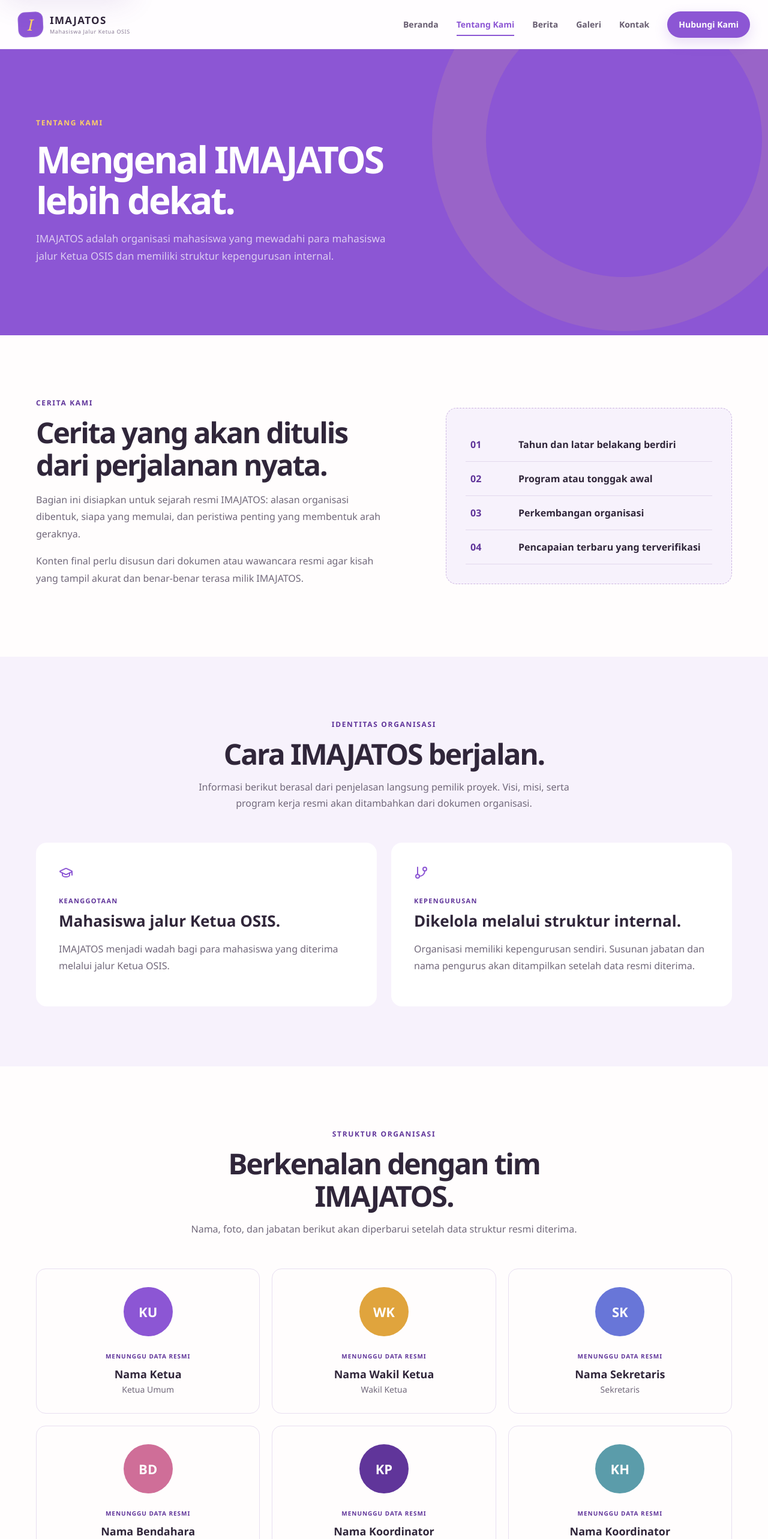
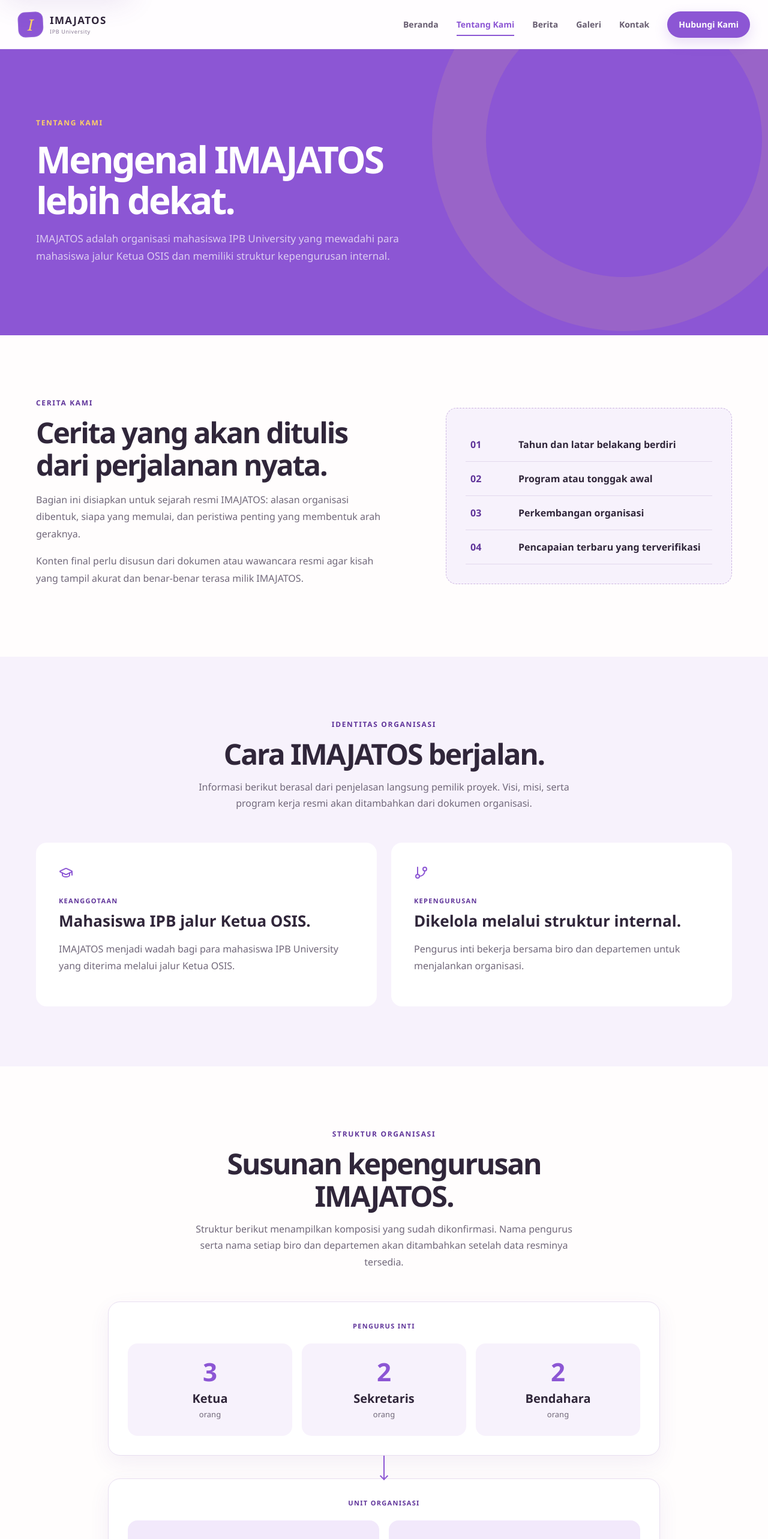
Before and after one commit to zeinzrtra/imajatosWeb, a Next.js app in the folder frontend/: page /tentang in a window 1280 px wide. Shown: the top 2566 px of the page at 60% size. Built offline with nearby package versions, Linux system fonts and the light colour scheme.

Commit message:
feat: add IPB identity and organization structure

```diff
--- a/frontend/app/globals.css
+++ b/frontend/app/globals.css
@@ -139,6 +139,18 @@
 .values-row div { display:flex;justify-content:center;align-items:center;gap:10px;border-right:1px solid rgba(255,255,255,.16); }
 .values-row div:last-child { border:0; }
 .values-row svg { color:var(--lime); }
+.structure-chart { max-width:920px;margin:48px auto 0; }
+.structure-group { border:1px solid var(--line);background:#fff;border-radius:20px;padding:32px;box-shadow:0 12px 35px rgba(96,53,154,.07); }
+.structure-label { display:block;margin-bottom:22px;color:var(--green-2);font-size:11px;font-weight:800;letter-spacing:.12em;text-align:center;text-transform:uppercase; }
+.structure-cards { display:grid;grid-template-columns:repeat(3,1fr);gap:16px; }
+.structure-cards-units { grid-template-columns:repeat(2,1fr); }
+.structure-card { min-height:150px;padding:26px 18px;text-align:center;background:var(--cream);border-radius:16px; }
+.structure-card strong { display:block;color:var(--green);font:800 42px/1 'Segoe UI',Arial,sans-serif; }
+.structure-card h3 { margin:10px 0 4px;font:700 20px 'Segoe UI',Arial,sans-serif; }
+.structure-card p { margin:0;color:var(--muted);font-size:13px;line-height:1.5; }
+.structure-card-unit { background:#f2e9fb; }
+.structure-connector { width:2px;height:38px;margin:0 auto;background:var(--green);position:relative; }
+.structure-connector::after { content:"";position:absolute;bottom:-1px;left:50%;width:8px;height:8px;border-right:2px solid var(--green);border-bottom:2px solid var(--green);transform:translateX(-50%) rotate(45deg); }
 .team-grid { display:grid;grid-template-columns:repeat(3,1fr);gap:20px;margin-top:48px; }
 .team-card { text-align:center;border:1px solid var(--line);border-radius:16px;padding:30px; }
 .avatar { width:82px;height:82px;margin:0 auto 20px;border-radius:50%;display:grid;place-items:center;font:800 22px 'Segoe UI',Arial,sans-serif;color:#fff; }
@@ -181,6 +193,6 @@
 .location-placeholder p { color:var(--muted); margin:7px 0 0; }
 .footer { background:#2b193d;color:#fff;padding-top:65px; }.footer-grid{display:grid;grid-template-columns:1.4fr .7fr 1fr;gap:80px;padding-bottom:55px}.footer-brand .brand-mark{background:var(--lime);color:var(--green)}.footer-brand .brand-copy small{color:rgba(255,255,255,.55)}.footer-grid>div:first-child>p{max-width:360px;color:rgba(255,255,255,.64);line-height:1.7;font-size:14px}.footer h4{font:700 14px 'Segoe UI',Arial,sans-serif;margin:5px 0 22px}.footer-grid>div:nth-child(2){display:flex;flex-direction:column;gap:13px}.footer-grid>div:nth-child(2) a{color:rgba(255,255,255,.68);font-size:14px}.social-button{display:inline-flex;align-items:center;gap:8px;color:var(--lime);font-size:13px;margin-top:8px}.contact-line{display:flex;align-items:center;gap:10px;color:rgba(255,255,255,.68);font-size:13px}.contact-line svg{color:var(--lime);flex:none}.copyright{padding:21px 0;border-top:1px solid rgba(255,255,255,.1);color:rgba(255,255,255,.48);font-size:12px}
 @media(max-width:900px){.menu-toggle{display:block}.main-nav{display:none;position:absolute;left:20px;right:20px;top:74px;background:#fff;padding:20px;box-shadow:var(--shadow);border-radius:18px;flex-direction:column;align-items:stretch;gap:0}.main-nav.is-open{display:flex}.main-nav>a:not(.nav-cta){padding:13px}.main-nav>a::after{display:none}.nav-cta{text-align:center;margin-top:8px}.hero{min-height:690px}.hero-overlay{background:linear-gradient(90deg,rgba(39,21,58,.95),rgba(64,34,91,.72))}.intro,.story-grid,.contact-layout{grid-template-columns:1fr;gap:45px}.partner-section{grid-template-columns:1fr;gap:25px}.partner-section>.text-link{grid-column:1}.focus-grid{grid-template-columns:1fr 1fr}.news-grid{grid-template-columns:1fr 1fr}.news-card.featured{grid-column:span 2}.team-grid,.archive-grid{grid-template-columns:1fr 1fr}.filter-bar{align-items:flex-start;flex-direction:column}.gallery-grid{grid-template-columns:1fr 1fr}.footer-grid{grid-template-columns:1fr 1fr}.footer-grid>div:first-child{grid-column:span 2}}
-@media(max-width:600px){.shell,.header-inner{width:min(100% - 28px,1160px)}.section{padding:72px 0}.site-header{height:72px}.brand-copy small{display:none}.hero{min-height:760px}.hero h1{font-size:45px}.hero-content>p{font-size:16px}.hero-actions{flex-direction:column;align-items:stretch;max-width:320px}.hero-stats{gap:17px;margin-top:50px;flex-direction:column}.hero-stats div{padding-left:10px}.hero-stats strong{font-size:20px}.hero-stats span{font-size:11px}.intro{gap:38px}.partner-steps li{grid-template-columns:40px 1fr;gap:8px 12px}.partner-steps li p{grid-column:2}.focus-grid,.news-grid,.vision-grid,.team-grid,.archive-grid,.footer-grid{grid-template-columns:1fr}.news-card.featured,.footer-grid>div:first-child{grid-column:auto}.section-heading-row,.cta-inner,.gallery-summary{align-items:flex-start;flex-direction:column;gap:20px}.cta-inner h2{font-size:34px}.values-row{grid-template-columns:1fr 1fr;gap:20px}.values-row div{border:0}.gallery-grid{display:block}.gallery-grid figure{height:270px;margin-bottom:14px}.form-row{grid-template-columns:1fr}.form-card{padding:28px 22px}.contact-layout{gap:55px}.page-hero,.page-hero.compact{padding:72px 0}.page-hero h1{font-size:41px}.quote-card{padding:30px}.footer-grid{gap:35px}.gallery-summary p{margin:0}.video-banner{padding:28px;align-items:flex-start}.video-banner h2{font-size:22px}}
+@media(max-width:600px){.shell,.header-inner{width:min(100% - 28px,1160px)}.section{padding:72px 0}.site-header{height:72px}.brand-copy small{display:none}.hero{min-height:760px}.hero h1{font-size:45px}.hero-content>p{font-size:16px}.hero-actions{flex-direction:column;align-items:stretch;max-width:320px}.hero-stats{gap:17px;margin-top:50px;flex-direction:column}.hero-stats div{padding-left:10px}.hero-stats strong{font-size:20px}.hero-stats span{font-size:11px}.intro{gap:38px}.partner-steps li{grid-template-columns:40px 1fr;gap:8px 12px}.partner-steps li p{grid-column:2}.focus-grid,.news-grid,.vision-grid,.team-grid,.archive-grid,.footer-grid,.structure-cards,.structure-cards-units{grid-template-columns:1fr}.structure-group{padding:22px}.structure-card{min-height:0}.news-card.featured,.footer-grid>div:first-child{grid-column:auto}.section-heading-row,.cta-inner,.gallery-summary{align-items:flex-start;flex-direction:column;gap:20px}.cta-inner h2{font-size:34px}.values-row{grid-template-columns:1fr 1fr;gap:20px}.values-row div{border:0}.gallery-grid{display:block}.gallery-grid figure{height:270px;margin-bottom:14px}.form-row{grid-template-columns:1fr}.form-card{padding:28px 22px}.contact-layout{gap:55px}.page-hero,.page-hero.compact{padding:72px 0}.page-hero h1{font-size:41px}.quote-card{padding:30px}.footer-grid{gap:35px}.gallery-summary p{margin:0}.video-banner{padding:28px;align-items:flex-start}.video-banner h2{font-size:22px}}
 
 @media (prefers-reduced-motion:reduce){html{scroll-behavior:auto}*,*::before,*::after{animation-duration:.01ms!important;animation-iteration-count:1!important;transition-duration:.01ms!important;scroll-behavior:auto!important}}
--- a/frontend/app/layout.tsx
+++ b/frontend/app/layout.tsx
@@ -4,8 +4,8 @@
 import { Footer } from "@/components/Footer";
 
 export const metadata: Metadata = {
-  title: "IMAJATOS — Mahasiswa Jalur Ketua OSIS",
-  description: "Organisasi mahasiswa yang mewadahi para mahasiswa jalur Ketua OSIS dan dikelola melalui struktur kepengurusan internal.",
+  title: "IMAJATOS IPB — Mahasiswa Jalur Ketua OSIS",
+  description: "Organisasi mahasiswa IPB University yang mewadahi para mahasiswa jalur Ketua OSIS dan dikelola melalui struktur kepengurusan internal.",
 };
 
 export default function RootLayout({ children }: Readonly<{ children: React.ReactNode }>) {
--- a/frontend/app/tentang/page.tsx
+++ b/frontend/app/tentang/page.tsx
@@ -1,12 +1,22 @@
 import { GitBranch, GraduationCap } from "lucide-react";
 import { SectionTitle } from "@/components/SectionTitle";
-import { team } from "@/data/site";
+
+const executiveStructure = [
+  { count: 3, role: "Ketua" },
+  { count: 2, role: "Sekretaris" },
+  { count: 2, role: "Bendahara" },
+];
+
+const unitStructure = [
+  { count: 3, role: "Biro" },
+  { count: 4, role: "Departemen" },
+];
 
 export default function TentangPage() {
   return <>
-    <section className="page-hero"><div className="shell"><span>Tentang Kami</span><h1>Mengenal IMAJATOS<br />lebih dekat.</h1><p>IMAJATOS adalah organisasi mahasiswa yang mewadahi para mahasiswa jalur Ketua OSIS dan memiliki struktur kepengurusan internal.</p></div></section>
+    <section className="page-hero"><div className="shell"><span>Tentang Kami</span><h1>Mengenal IMAJATOS<br />lebih dekat.</h1><p>IMAJATOS adalah organisasi mahasiswa IPB University yang mewadahi para mahasiswa jalur Ketua OSIS dan memiliki struktur kepengurusan internal.</p></div></section>
     <section className="section shell story-grid"><div><SectionTitle eyebrow="Cerita Kami" title="Cerita yang akan ditulis dari perjalanan nyata." /><p>Bagian ini disiapkan untuk sejarah resmi IMAJATOS: alasan organisasi dibentuk, siapa yang memulai, dan peristiwa penting yang membentuk arah geraknya.</p><p>Konten final perlu disusun dari dokumen atau wawancara resmi agar kisah yang tampil akurat dan benar-benar terasa milik IMAJATOS.</p></div><div className="timeline-card timeline-placeholder"><span>01</span><strong>Tahun dan latar belakang berdiri</strong><span>02</span><strong>Program atau tonggak awal</strong><span>03</span><strong>Perkembangan organisasi</strong><span>04</span><strong>Pencapaian terbaru yang terverifikasi</strong></div></section>
-    <section className="values-section section"><div className="shell"><SectionTitle eyebrow="Identitas Organisasi" title="Cara IMAJATOS berjalan." text="Informasi berikut berasal dari penjelasan langsung pemilik proyek. Visi, misi, serta program kerja resmi akan ditambahkan dari dokumen organisasi." centered /><div className="vision-grid"><article><GraduationCap /><span>Keanggotaan</span><h3>Mahasiswa jalur Ketua OSIS.</h3><p>IMAJATOS menjadi wadah bagi para mahasiswa yang diterima melalui jalur Ketua OSIS.</p></article><article><GitBranch /><span>Kepengurusan</span><h3>Dikelola melalui struktur internal.</h3><p>Organisasi memiliki kepengurusan sendiri. Susunan jabatan dan nama pengurus akan ditampilkan setelah data resmi diterima.</p></article></div></div></section>
-    <section className="section shell"><SectionTitle eyebrow="Struktur Organisasi" title="Berkenalan dengan tim IMAJATOS." text="Nama, foto, dan jabatan berikut akan diperbarui setelah data struktur resmi diterima." centered /><div className="team-grid">{team.map((person, i) => <article className="team-card" key={`${person.role}-${i}`}><div className={`avatar avatar-${person.color}`}>{person.initials}</div><span>Menunggu data resmi</span><h3>{person.name}</h3><p>{person.role}</p></article>)}</div></section>
+    <section className="values-section section"><div className="shell"><SectionTitle eyebrow="Identitas Organisasi" title="Cara IMAJATOS berjalan." text="Informasi berikut berasal dari penjelasan langsung pemilik proyek. Visi, misi, serta program kerja resmi akan ditambahkan dari dokumen organisasi." centered /><div className="vision-grid"><article><GraduationCap /><span>Keanggotaan</span><h3>Mahasiswa IPB jalur Ketua OSIS.</h3><p>IMAJATOS menjadi wadah bagi para mahasiswa IPB University yang diterima melalui jalur Ketua OSIS.</p></article><article><GitBranch /><span>Kepengurusan</span><h3>Dikelola melalui struktur internal.</h3><p>Pengurus inti bekerja bersama biro dan departemen untuk menjalankan organisasi.</p></article></div></div></section>
+    <section className="section shell"><SectionTitle eyebrow="Struktur Organisasi" title="Susunan kepengurusan IMAJATOS." text="Struktur berikut menampilkan komposisi yang sudah dikonfirmasi. Nama pengurus serta nama setiap biro dan departemen akan ditambahkan setelah data resminya tersedia." centered /><div className="structure-chart"><div className="structure-group"><span className="structure-label">Pengurus Inti</span><div className="structure-cards">{executiveStructure.map((item) => <article className="structure-card" key={item.role}><strong>{item.count}</strong><h3>{item.role}</h3><p>orang</p></article>)}</div></div><div className="structure-connector" aria-hidden="true" /><div className="structure-group"><span className="structure-label">Unit Organisasi</span><div className="structure-cards structure-cards-units">{unitStructure.map((item) => <article className="structure-card structure-card-unit" key={item.role}><strong>{item.count}</strong><h3>{item.role}</h3><p>nama unit menunggu data resmi</p></article>)}</div></div></div></section>
   </>;
 }
--- a/frontend/components/Footer.tsx
+++ b/frontend/components/Footer.tsx
@@ -6,8 +6,8 @@
     <footer className="footer">
       <div className="footer-grid shell">
         <div>
-          <div className="brand footer-brand"><span className="brand-mark"><span>I</span></span><span className="brand-copy"><strong>IMAJATOS</strong><small>Mahasiswa Jalur Ketua OSIS</small></span></div>
-          <p>Organisasi mahasiswa yang mewadahi para mahasiswa jalur Ketua OSIS dengan struktur kepengurusan internal.</p>
+          <div className="brand footer-brand"><span className="brand-mark"><span>I</span></span><span className="brand-copy"><strong>IMAJATOS</strong><small>IPB University</small></span></div>
+          <p>Organisasi mahasiswa IPB University yang mewadahi para mahasiswa jalur Ketua OSIS dengan struktur kepengurusan internal.</p>
           <span className="social-button"><Instagram size={18} /> Akun resmi akan ditambahkan</span>
         </div>
         <div>
--- a/frontend/components/Header.tsx
+++ b/frontend/components/Header.tsx
@@ -22,7 +22,7 @@
       <div className="header-inner">
         <Link href="/" className="brand" aria-label="IMAJATOS Beranda">
           <span className="brand-mark"><span>I</span></span>
-          <span className="brand-copy"><strong>IMAJATOS</strong><small>Mahasiswa Jalur Ketua OSIS</small></span>
+          <span className="brand-copy"><strong>IMAJATOS</strong><small>IPB University</small></span>
         </Link>
         <nav className={`main-nav ${open ? "is-open" : ""}`} aria-label="Navigasi utama">
           {links.map(([href, label]) => (
--- a/frontend/data/site.ts
+++ b/frontend/data/site.ts
@@ -63,12 +63,3 @@
   { title: "Pemberdayaan usaha lokal", tag: "Ekonomi", image: "https://images.unsplash.com/photo-1528605248644-14dd04022da1?auto=format&fit=crop&w=1200&q=85" },
   { title: "Kerja bakti lingkungan", tag: "Aksi", image: "https://images.unsplash.com/photo-1488521787991-ed7bbaae773c?auto=format&fit=crop&w=1200&q=85" },
 ];
-
-export const team = [
-  { name: "Nama Ketua", role: "Ketua Umum", initials: "KU", color: "green" },
-  { name: "Nama Wakil Ketua", role: "Wakil Ketua", initials: "WK", color: "amber" },
-  { name: "Nama Sekretaris", role: "Sekretaris", initials: "SK", color: "blue" },
-  { name: "Nama Bendahara", role: "Bendahara", initials: "BD", color: "rose" },
-  { name: "Nama Koordinator", role: "Koordinator Program", initials: "KP", color: "purple" },
-  { name: "Nama Koordinator", role: "Koordinator Humas", initials: "KH", color: "teal" },
-];
```
Also changed, not shown: frontend/app/page.tsx (+5 -5 lines).
